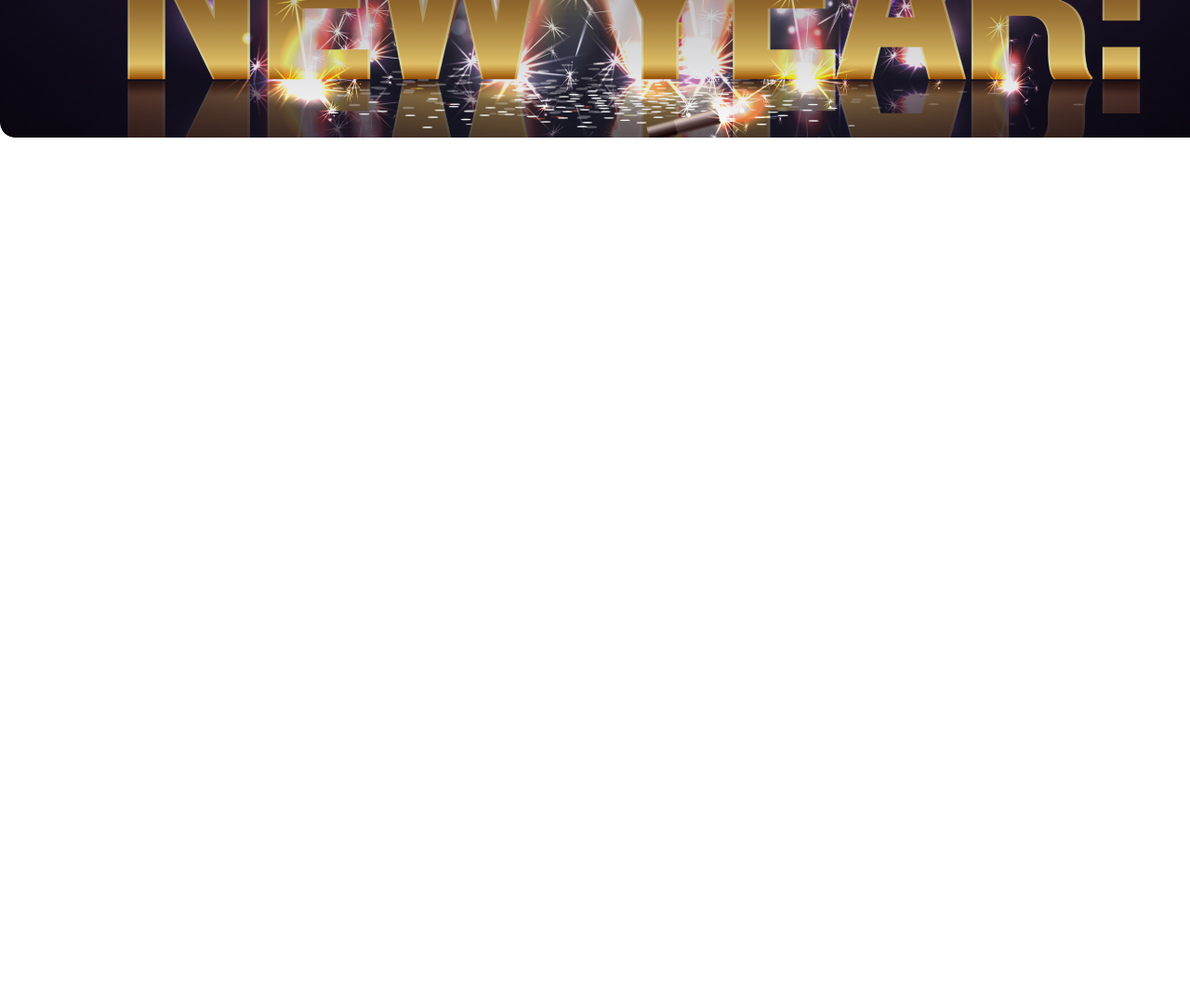
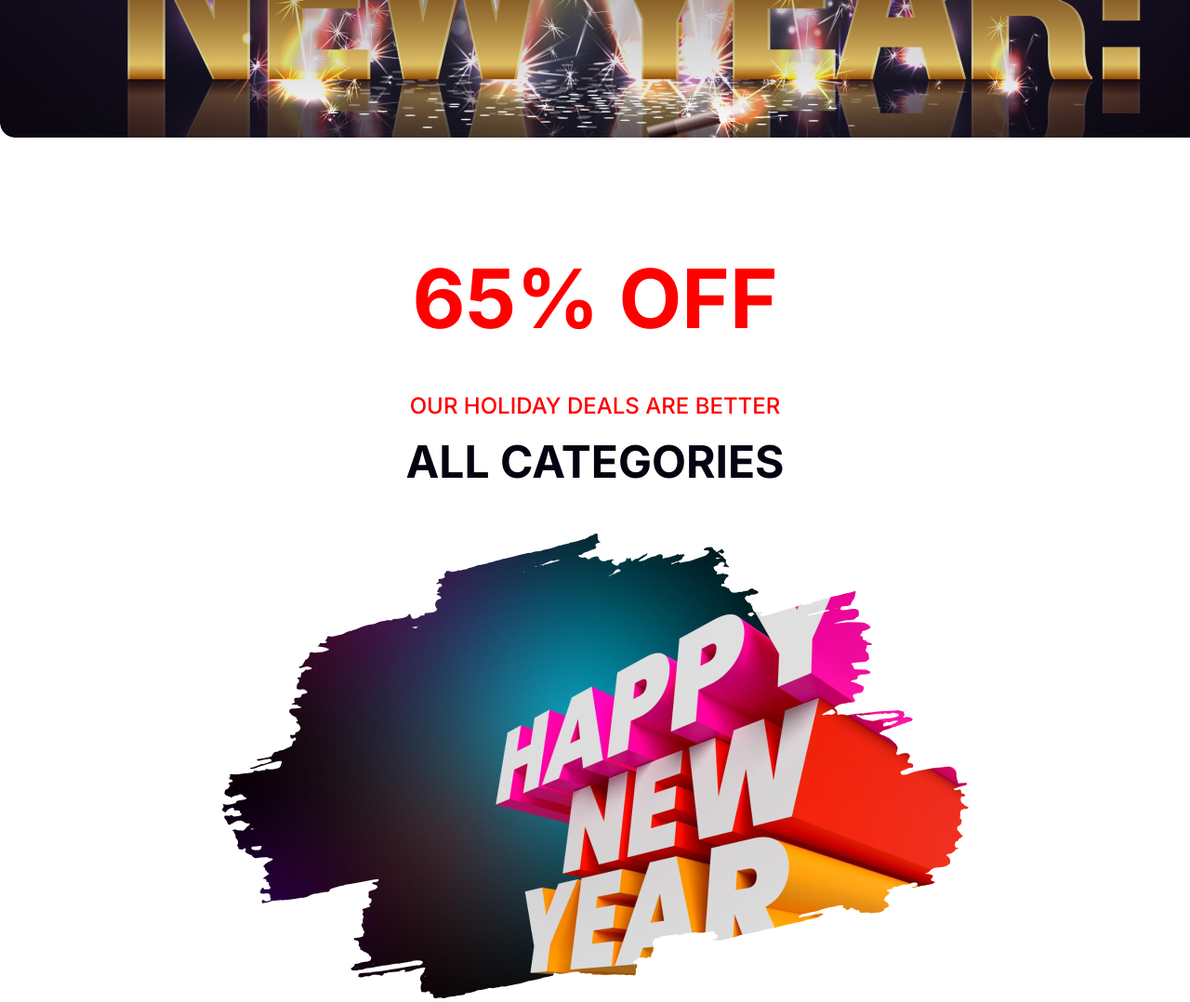
Before and after one commit to MubtasinShihab/New-Year-New-Site-Assignment, a plain HTML site: page index.html in a window 1280 px wide. Shown: the part 500-1578 px from the top of the page at 93% size. Before the commit the page ends 800 px from the top, so only its background shows below. Drawn offline with Linux system fonts and the light colour scheme.

Commit message:
second section added

```diff
--- a/index.html
+++ b/index.html
@@ -20,16 +20,26 @@
     <body>
 
         <header class="header">
-            <div class="banner">
+
+            <div class="banner-1">
                 <p class="intro-1">Happy New Year</p>
                 <p class="intro-2">New Year Party Celebration</p>
             </div>
+
         </header>
 
         <main>
-            <section>
 
+            <section class="banner-2">
+                <div class="title-1">65% OFF</div>
+                <div class="title-2">OUR HOLIDAY DEALS ARE BETTER</div>
+                <div class="title-3">ALL CATEGORIES</div>
+
+                <div class="new-year-photo">
+                    <img src="/resources/New Year Photo.png" alt="New Year Photo">
+                </div>
             </section>
+
         </main>
 
     </body>
--- a/styles/styles.css
+++ b/styles/styles.css
@@ -7,6 +7,8 @@ font-family: 'Merriweather', serif;
     margin: 0;
     padding: 0;
 }
+
+
 
 /* First Section */
 
@@ -19,7 +21,7 @@ font-family: 'Merriweather', serif;
     margin-top: 48px;
 }
 
-.banner {       /* div */
+.banner-1 {       /* div */
     color: #FFF;
     font-family: 'Merriweather', serif;
     text-align: center;
@@ -37,3 +39,34 @@ font-family: 'Merriweather', serif;
     font-size: 72px;
     font-weight: 900;
 }
+
+
+
+/* Second Section */
+
+.banner-2 {
+    font-family: 'Inter', sans-serif;
+    text-align: center;
+}
+
+.title-1 {      /* 65% OFF */
+    color: #F00;
+    font-size: 88px;
+    font-weight: 700;
+    margin-top: 120px;
+    margin-bottom: 48px;
+}
+
+.title-2 {      /* OUR HOLIDAY DEALS ARE BETTER */
+    color: #F00;
+    font-size: 24px;
+    font-weight: 500;
+}
+
+.title-3 {      /* ALL CATEGORIES */
+    color: #070211;
+    font-size: 48px;
+    font-weight: 700;
+    margin-top: 16px;
+    margin-bottom: 48px;
+}
```
